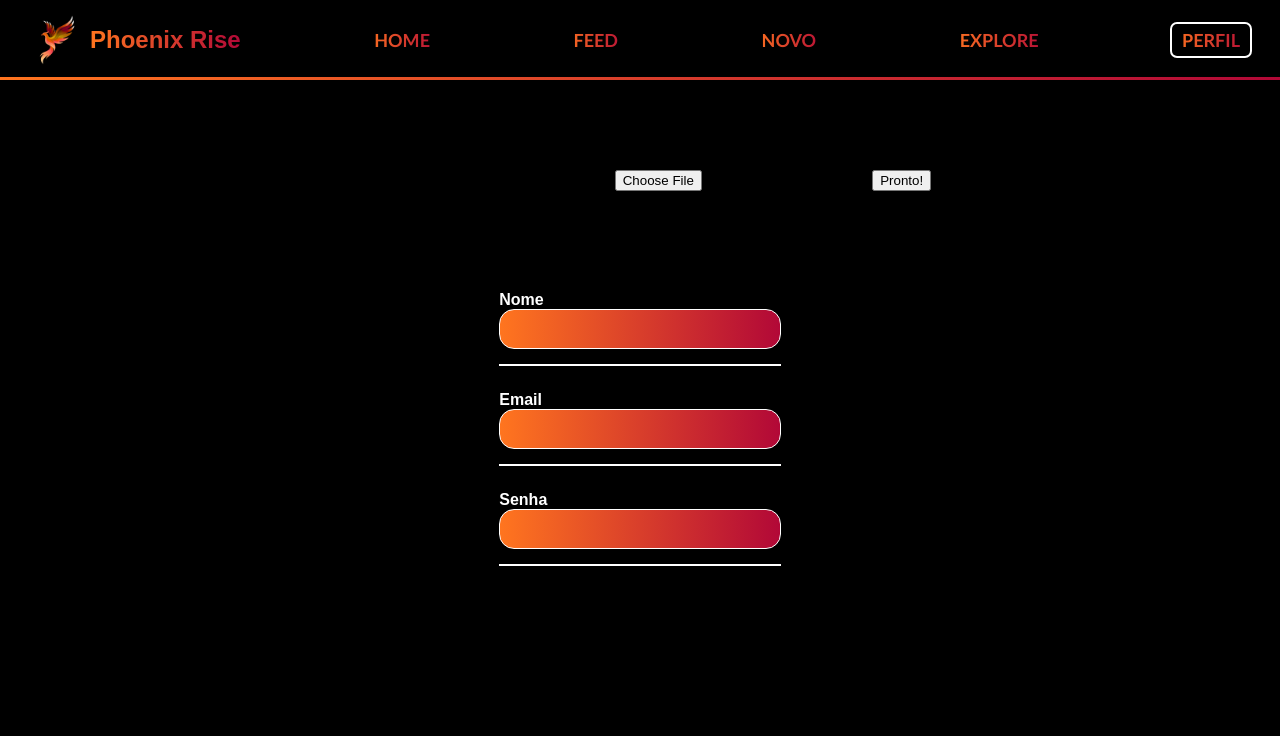
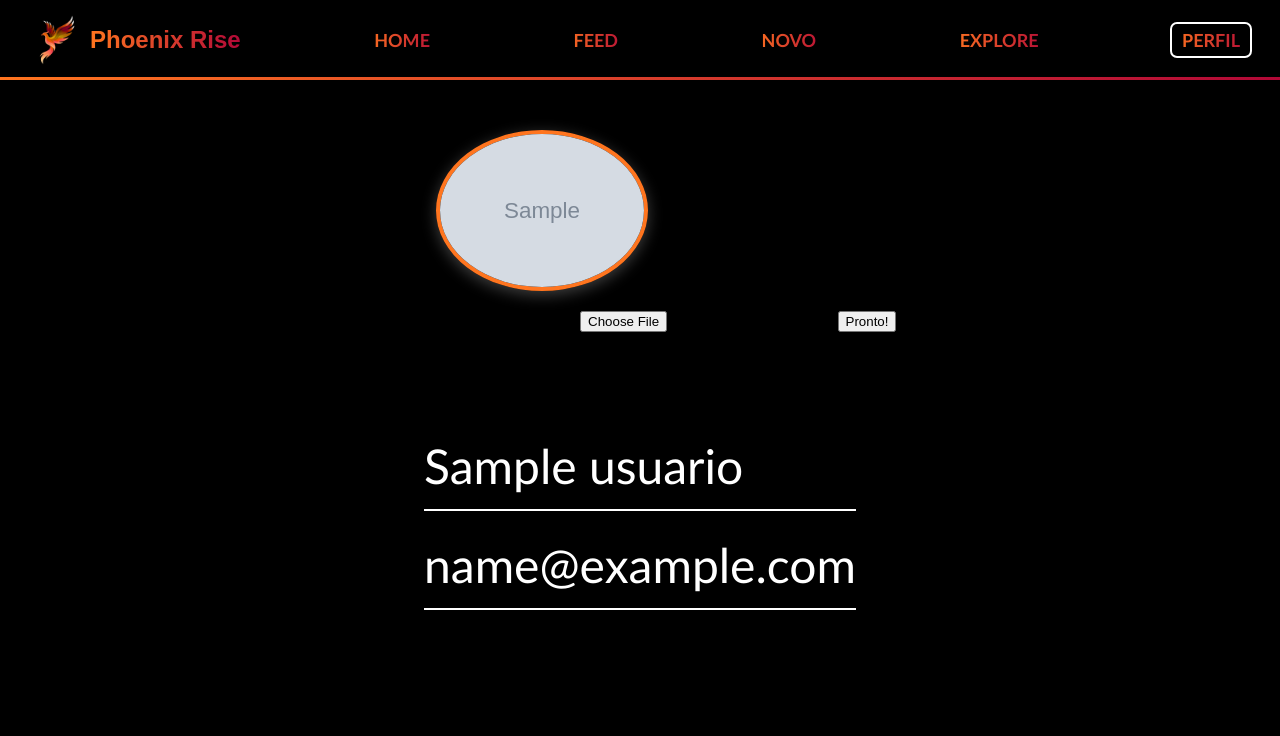
Before and after one commit to jvictor012/PhoenixRise, a Flask app: page /perfil in a window 1280 px wide. Shown: the top 736 px of the page. Run offline with Flask 3, Linux system fonts and the light colour scheme; a user stored in the database is signed in; tables that the repository leaves empty or names only in its code hold one stand-in row (values such as "Sample post"); grey boxes marked "Sample" are stand-in pictures.

Commit message:
adicionando a imagem de perfil do usuario (finalizado)

```diff
--- a/app.py
+++ b/app.py
@@ -186,22 +186,25 @@ def perfil():
     if request.method == "POST":
         usuario_id = current_user.id
         imagem_perfil = request.files['imagem_perfil']
+        if imagem_perfil.filename == '':
+            # campo enviado, mas sem arquivo selecionado
+            return redirect(url_for("perfil"))
         image = cloudinary.uploader.upload(imagem_perfil)
         url_imagem_perfil = image['secure_url']
         query = '''UPDATE usuarios SET foto_url = %s WHERE id = %s''' #enviando imagem pro bd
         valores = (url_imagem_perfil, usuario_id)
-
         executar_comandos(query, valores)
-        # usa current_user
+        return redirect(url_for("perfil"))
+    else:
         nome_usuario = current_user.nome
-        # podes buscar mais dados do banco se precisares
-        return render_template("perfil.html", nome_usuario=nome_usuario)
-    else:
         usuario_id = current_user.id
-        query = '''SELECT foto_url FROM usuarios WHERE id = %s'''
+        query = '''SELECT foto_url, email FROM usuarios WHERE id = %s'''
         values = (usuario_id,)
         resultado = executar_comandos(query, values)
-        return render_template("perfil.html", resultado=resultado)
+        email = resultado[0][1]
+        foto_url = resultado[0][0] if resultado and resultado[0][0] else None
+
+        return render_template("perfil.html", resultado=foto_url, nome_usuario=nome_usuario, email=email)
 
 
 @app.route("/mapa")
--- a/database.py
+++ b/database.py
@@ -10,23 +10,24 @@ def executar_comandos(query, valores=None, fetchone=False, retornar_id=False):
     cursor = conexao.cursor()
 
     cursor.execute(query, valores)
+    resultado = None
 
-    resultado = None
-    if retornar_id:
-        # Caso de INSERT
+    # detecta tipo de query
+    comando = query.strip().split()[0].upper()
+
+    if comando == "SELECT":
+        if fetchone:
+            resultado = cursor.fetchone()
+        else:
+            resultado = cursor.fetchall()
+
+    elif comando == "INSERT" and retornar_id:
         conexao.commit()
         resultado = cursor.lastrowid
 
-    elif fetchone:
-        # Caso de SELECT com apenas 1 resultado
-        resultado = cursor.fetchone()
+    else:
+        conexao.commit()
 
-    else:
-        # Caso de SELECT com vários resultados
-        resultado = cursor.fetchall()
-
-    conexao.commit()
     cursor.close()
     conexao.close()
-
     return resultado
--- a/static/perfil.css
+++ b/static/perfil.css
@@ -99,18 +99,21 @@ a:hover {
 
 /* ================= Foto do usuário ================= */
 .foto-usuario-container {
+  width: 100%;
+  height: 100%;
   display: flex;
+  flex-direction: column;
   justify-content: center;
-  margin: 20px 0;
+  align-items: center;
 }
 
-.foto-usuario {
-  width: 150px;
-  height: 150px;
+.foto-usuario img {
+  display: flex;
+  width: 50%;
+  height: 50%;
   border-radius: 50%;
-  object-fit: cover;
   border: 4px solid #ff751f;
-  box-shadow: 0 4px 15px rgba(0,0,0,0.2);
+  box-shadow: 0 4px 15px rgba(255, 255, 255, 0.249);
 }
 
 /* ================= Formulário ================= */
@@ -120,18 +123,22 @@ form {
   margin: 0 auto 40px auto;
 }
 
-.form-campos {
+.email {
+  font-family: "Gill Sans", "Gill Sans MT", Calibri, "Trebuchet MS", sans-serif;
   display: flex;
+  color: #fff;
   flex-direction: column;
-  gap: 10px;
-  margin-bottom: 25px;
+  margin: 25px;
+  font-size: 3rem;
 }
 
-.form-campos label {
-  font-weight: bold;
-  margin-bottom: 20px; /* aumenta o espaço entre label e input */
-  color: white;
-  font-size: 16px;
+.nome {
+  font-family: "Gill Sans", "Gill Sans MT", Calibri, "Trebuchet MS", sans-serif;
+  display: flex;
+  color: #fff;
+  flex-direction: column;
+  margin: 25px;
+  font-size: 3rem;
 }
 
 /* Inputs com gradiente dentro e cantos arredondados */
@@ -144,7 +151,7 @@ form {
   box-sizing: border-box;
   background: linear-gradient(90deg, #ff751f, #b20837);
   color: black;
-  box-shadow: 0 2px 6px rgba(0,0,0,0.2); /* sombra leve para destaque */
+  box-shadow: 0 2px 6px rgba(0, 0, 0, 0.2); /* sombra leve para destaque */
 }
 
 .perfil-campo::placeholder {
@@ -159,11 +166,10 @@ form {
 
 /* ================= Separador entre campos ================= */
 .form-campos > div {
-  padding-bottom: 15px;       /* Espaço interno antes da linha */
+  padding-bottom: 15px; /* Espaço interno antes da linha */
   border-bottom: 2px solid white; /* Linha branca mais grossa */
-  margin-bottom: 15px;        /* Espaço extra abaixo da linha */
+  margin-bottom: 15px; /* Espaço extra abaixo da linha */
 }
-
 
 /* ================= Grid de opções de interesses ================= */
 .opcoes {
--- a/templates/perfil.html
+++ b/templates/perfil.html
@@ -27,18 +27,20 @@
       <section class="secao-formulario">
         <!-- Foto do usuário -->
         <div class="foto-usuario-container">
-          <div class="imagem_perfil">
-            {% if usuario and usuario[0] %}
-            <img src="{{ usuario[0] }}" alt="Imagem de perfil" />
+          <div class="foto-usuario">
+            {% if resultado %}
+            <img src="{{ resultado }}" alt="Imagem de perfil" />
             {% else %}
             <p>No Image</p>
             {% endif %}
           </div>
 
-          <form action="perfil">
-            <label for="{{ url_for('perfil') }}"
-              >Insira sua imagem de perfil</label
-            >
+          <form
+            action="{{ url_for('perfil') }}"
+            method="POST"
+            enctype="multipart/form-data"
+          >
+            <label for="imagem_perfil">Insira sua imagem de perfil</label>
             <input type="file" name="imagem_perfil" id="imagem_perfil" />
             <button type="submit">Pronto!</button>
           </form>
@@ -47,30 +49,9 @@
         <!-- Formulário de perfil -->
         <form action="{{ url_for('perfil') }}" method="POST">
           <div class="form-campos">
-            <div>
-              <label for="nome">Nome</label>
-              <input type="text" id="nome" name="nome" class="perfil-campo" />
-            </div>
+            <div class="nome">{{ nome_usuario }}</div>
 
-            <div>
-              <label for="email">Email</label>
-              <input
-                type="email"
-                id="email"
-                name="email"
-                class="perfil-campo"
-              />
-            </div>
-
-            <div>
-              <label for="senha">Senha</label>
-              <input
-                type="password"
-                id="senha"
-                name="senha"
-                class="perfil-campo"
-              />
-            </div>
+            <div class="email">{{ email }}</div>
           </div>
         </form>
       </section>
```
Also changed, not shown: templates/home.html (+12 -4 lines).
